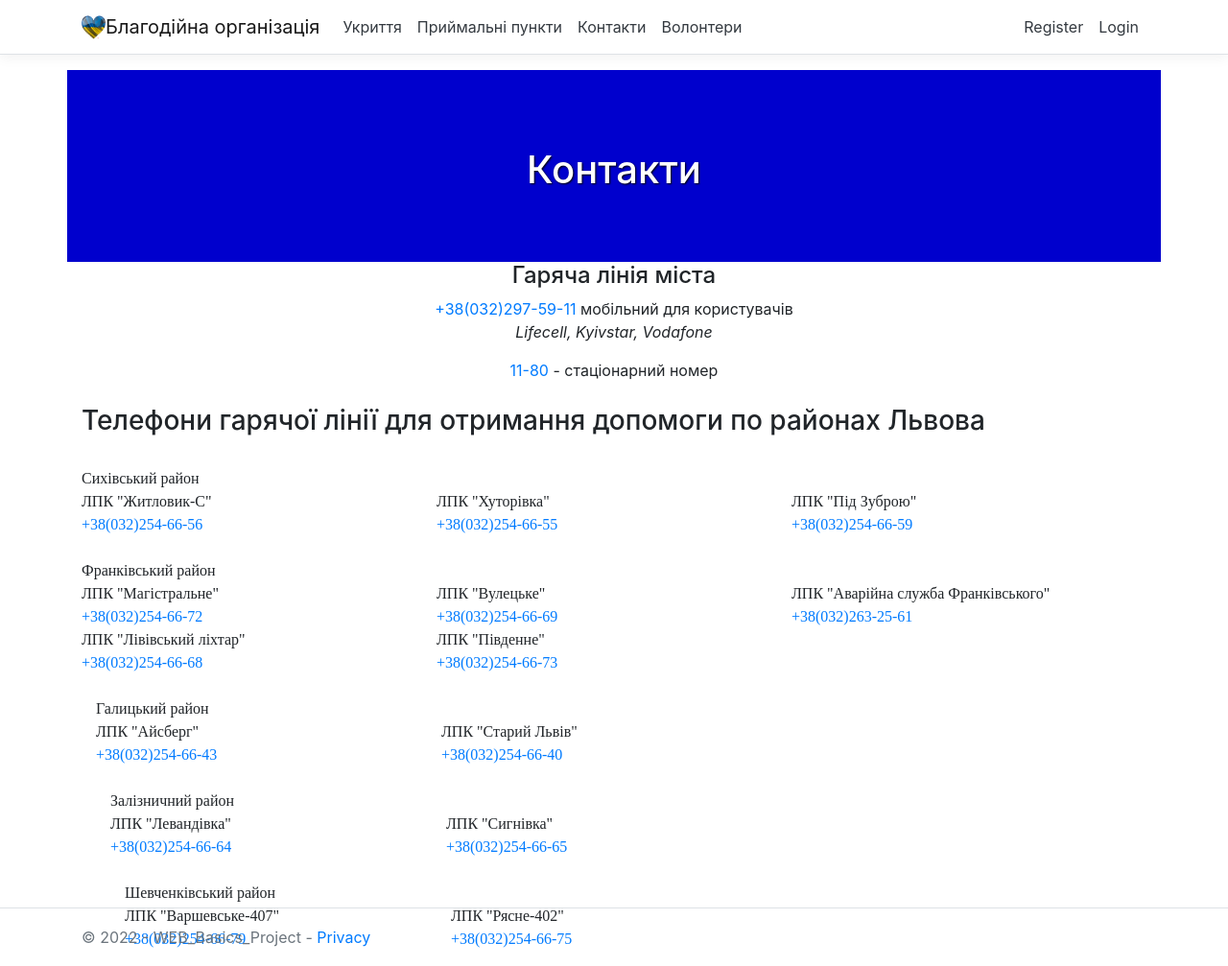
After one commit to mark2002007/NET_Tech_Group_Project, an ASP.NET Core app: template Views/Contacts/Contacts.cshtml in a window 1280 px wide. The commit adds this page. Shown: the whole page at 96% size. Run offline with ASP.NET Core 8, Linux system fonts and the light colour scheme; the template is opened without the code that fills it, so the values that code supplies are empty; some libraries are stand-ins or nearby versions.

Commit message:
contacts_commits

```diff
--- a/Controllers/ContactsController.cs
+++ b/Controllers/ContactsController.cs
@@ -6,9 +6,12 @@ using System.Threading.Tasks;
 
 namespace WEB_Basics_Project.Controllers
 {
+
+    [Route("api/[controller]")]
+    [ApiController]
     public class ContactsController : Controller
     {
-        public IActionResult Index()
+        public IActionResult Contacts()
         {
             return View();
         }
--- /dev/null
+++ b/Views/Contacts/Contacts.cshtml
@@ -0,0 +1,182 @@
+@{
+    ViewData["Title"] = "Контакти";
+}
+<div class="row">
+    <div class="center-block" style="width:100% ;height:200px; background-color:mediumblue;">
+        <h1 style="padding-top: 80px; color: white; text-shadow: 1px 1px 2px black; text-align: center; ">Контакти</h1>
+    </div>
+</div>
+
+    <div >
+        <h4 style="text-align: center">Гаряча лінія міста</h4>
+    </div>
+    <div style="text-align: center">
+        <a href="tel:+38(032)297-59-11">+38(032)297-59-11</a> мобільний для користувачів
+        <p><i> Lifecell, Kyivstar, Vodafone</i></p>
+        <a href="tel:11-80" style="text-align: center">11-80</a> - стаціонарний номер
+    </div>
+
+<br/>
+<div class="container">
+    <div class="row" style="text-align: center">
+        <h3 style="text-align: center">Телефони гарячої лінії для отримання допомоги по районах Львова</h3>
+    </div>
+</div>
+<br />
+<div class="container" style="font-family:'Times New Roman', Times, serif; font-size:medium">
+    <div class="row">
+        Сихівський район
+    </div>
+    <div class="row">
+        <div class="col">
+            <div class="row">
+                ЛПК "Житловик-С"
+            </div>
+            <div class="row">
+                <a href="tel:+38(032)254-66-56">+38(032)254-66-56</a>
+            </div>
+        </div>
+        <div class="col">
+            <div class="row">
+                ЛПК "Хуторівка"
+            </div>
+            <div class="row">
+                <a href="tel:+38(032)254-66-55">+38(032)254-66-55</a>
+            </div>
+        </div>
+        <div class="col">
+            <div class="row">
+                ЛПК "Під Зуброю"
+            </div>
+            <div class="row">
+                <a href="tel:+38(032)254-66-59">+38(032)254-66-59</a>
+            </div>
+        </div>
+    </div>
+</div>
+<br />
+<div class="container" style="font-family:'Times New Roman', Times, serif; font-size:medium">
+    <div class="row">
+        Франківський район
+    </div>
+    <div class="row">
+        <div class="col">
+            <div class="row">
+                ЛПК "Магістральне"
+            </div>
+            <div class="row">
+                <a href="tel:+38(032)254-66-72">+38(032)254-66-72</a>
+            </div>
+        </div>
+        <div class="col">
+            <div class="row">
+                ЛПК "Вулецьке"
+            </div>
+            <div class="row">
+                <a href="tel:+38(032)254-66-69">+38(032)254-66-69</a>
+            </div>
+        </div>
+        <div class="col">
+            <div class="row">
+                ЛПК "Аварійна служба Франківського"
+            </div>
+            <div class="row">
+                <a href="tel:+38(032)263-25-61">+38(032)263-25-61</a>
+            </div>
+        </div>
+    </div>
+    <div class="row">
+        <div class="col">
+            <div class="row">
+                ЛПК "Лівівський ліхтар"
+            </div>
+            <div class="row">
+                <a href="tel:+38(032)254-66-68">+38(032)254-66-68</a>
+            </div>
+        </div>
+        <div class="col">
+            <div class="row">
+                ЛПК "Південне"
+            </div>
+            <div class="row">
+                <a href="tel:+38(032)254-66-73">+38(032)254-66-73</a>
+            </div>
+        </div>
+        <div class="col"/>
+    </div>
+</div>
+<br />
+<div class="container" style="font-family:'Times New Roman', Times, serif; font-size:medium">
+    <div class="row">
+        Галицький район
+    </div>
+    <div class="row">
+        <div class="col">
+            <div class="row">
+                ЛПК "Айсберг"
+            </div>
+            <div class="row">
+                <a href="tel:+38(032)254-66-43">+38(032)254-66-43</a>
+            </div>
+        </div>
+        <div class="col">
+            <div class="row">
+                ЛПК "Старий Львів"
+            </div>
+            <div class="row">
+                <a href="tel:+38(032)254-66-40">+38(032)254-66-40</a>
+            </div>
+        </div>
+        <div class="col" />
+    </div>
+ </div>
+<br/>
+<div class="container" style="font-family:'Times New Roman', Times, serif; font-size:medium">
+    <div class="row">
+        Залізничний район
+    </div>
+    <div class="row">
+        <div class="col">
+            <div class="row">
+                ЛПК "Левандівка"
+            </div>
+            <div class="row">
+                <a href="tel:+38(032)254-66-64">+38(032)254-66-64</a>
+            </div>
+        </div>
+        <div class="col">
+            <div class="row">
+                ЛПК "Сигнівка"
+            </div>
+            <div class="row">
+                <a href="tel:+38(032)254-66-65">+38(032)254-66-65</a>
+            </div>
+        </div>
+        <div class="col" />
+    </div>
+ </div>
+<br/>
+<div class="container" style="font-family:'Times New Roman', Times, serif; font-size:medium">
+    <div class="row">
+        Шевченківський район
+    </div>
+    <div class="row">
+        <div class="col">
+            <div class="row">
+                ЛПК "Варшевське-407"
+            </div>
+            <div class="row">
+                <a href="tel:+38(032)254-66-79">+38(032)254-66-79</a>
+            </div>
+        </div>
+        <div class="col">
+            <div class="row">
+                ЛПК "Рясне-402"
+            </div>
+            <div class="row">
+                <a href="tel:+38(032)254-66-75">+38(032)254-66-75</a>
+            </div>
+        </div>
+        <div class="col"/>
+    </div>
+</div>
--- a/Views/Home/Contacts.cshtml
+++ /dev/null
@@ -1,6 +0,0 @@
-@{
-    ViewData["Title"] = "Контакти";
-}
-<h1>@ViewData["Title"]</h1>
-
-<p>Use this page to detail your site's privacy policy.</p>
--- a/Views/Shared/_Layout.cshtml
+++ b/Views/Shared/_Layout.cshtml
@@ -33,10 +33,10 @@
                             <a class="nav-link text-dark" asp-area="" asp-controller="RecPoint" asp-action="RecPoint">Приймальні пункти</a>
                         </li>
                         <li class="nav-item">
-                            <a class="nav-link text-dark" asp-area="" asp-controller="Volunteer" asp-action="Volunteer">Волонтери</a>
+                            <a class="nav-link text-dark" asp-area="" asp-controller="Contacts" asp-action="Contacts">Контакти</a>
                         </li>
                         <li class="nav-item">
-                            <a class="nav-link text-dark" asp-area="" asp-controller="Contacts" asp-action="Contacts">Контакти</a>
+                            <a class="nav-link text-dark" asp-area="" asp-controller="Volunteer" asp-action="Volunteer">Волонтери</a>
                         </li>
                     </ul>
                 </div>
--- a/wwwroot/css/site.css
+++ b/wwwroot/css/site.css
@@ -52,7 +52,9 @@ a { /* Provide sufficient contrast against white background */
 }
 
 .row {
-  display: flex;
+  display: block;
+  text-align:center;
+  margin: 0 auto;
 }
 .column {
   flex: 33.33%;
```
